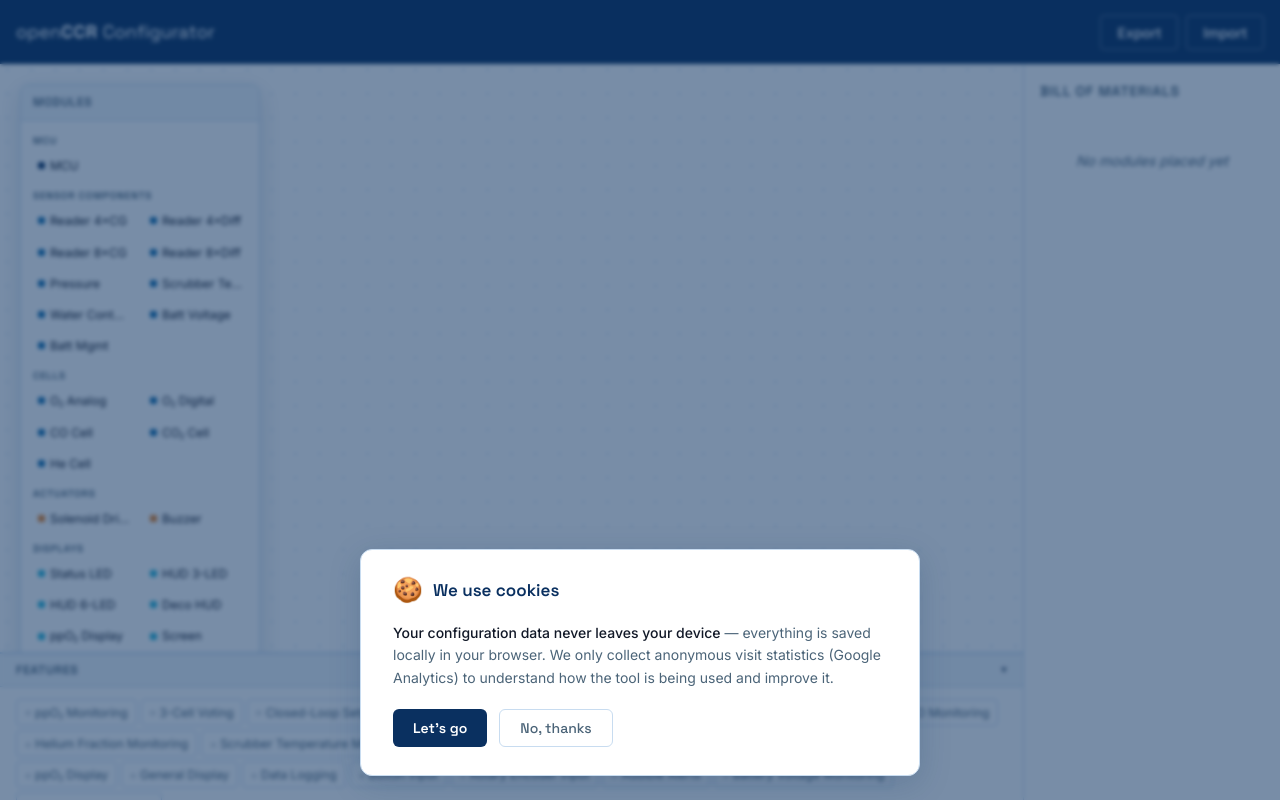
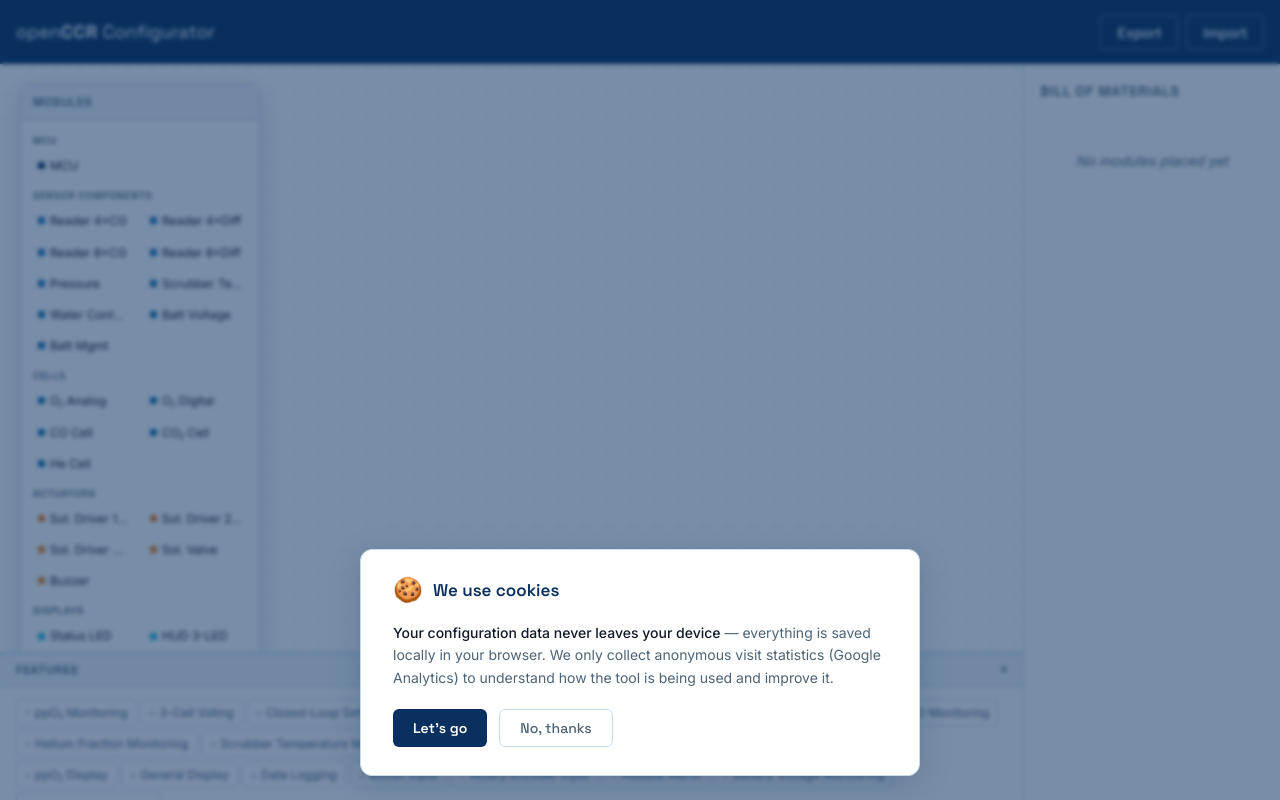
Before and after one commit to openccr/configurator, a React (Vite) app in the folder app/: page / in a window 1280 px wide. Built offline with nearby package versions, Linux system fonts and the light colour scheme.

Commit message:
feat(modules): add solenoid driver variants and solenoid valve component

```diff
--- a/app/src/components/toolbar/ModuleToolbar.tsx
+++ b/app/src/components/toolbar/ModuleToolbar.tsx
@@ -36,7 +36,7 @@
     label: 'Cells',
     types: ['O2_CELL_ANALOG', 'O2_CELL_DIGITAL', 'CO_SENSOR', 'CO2_SENSOR', 'HE_SENSOR'],
   },
-  { label: 'Actuators', types: ['SOLENOID', 'BUZZER'] },
+  { label: 'Actuators', types: ['SOLENOID_DRIVER_1PORT', 'SOLENOID_DRIVER_2PORT', 'SOLENOID_DRIVER_4PORT', 'SOLENOID_VALVE', 'BUZZER'] },
   {
     label: 'Displays',
     types: ['STATUS_LIGHT', 'HUD_3LED', 'HUD_6LED', 'DECO_HUD', 'PPO2_DISPLAY', 'GENERAL_SCREEN'],
--- a/app/src/data/featureRules.ts
+++ b/app/src/data/featureRules.ts
@@ -107,7 +107,7 @@
     id: 'CLOSED_LOOP',
     label: 'Closed-Loop Setpoint',
     description: 'Automatic O₂ injection to maintain ppO₂ setpoint',
-    check: (m, w) => hasMcu(m) && totalCellCount(m, w) >= 1 && connectedAny(m, w, 'SOLENOID'),
+    check: (m, w) => hasMcu(m) && totalCellCount(m, w) >= 1 && connectedAny(m, w, 'SOLENOID_DRIVER_1PORT', 'SOLENOID_DRIVER_2PORT', 'SOLENOID_DRIVER_4PORT'),
     missingHint: (m, w) => {
       if (!hasMcu(m)) return 'needs: MCU on canvas';
       if (totalCellCount(m, w) < 1) return 'needs: O₂ cell wired to MCU chain';
--- a/app/src/data/moduleDefinitions.ts
+++ b/app/src/data/moduleDefinitions.ts
@@ -82,6 +82,23 @@
   direction: 'in',
   multiDrop: false,
   rightSide: true,
+});
+
+const solenoidOut = (id: string, label: string): PortDef => ({
+  id,
+  label,
+  busType: 'SOLENOID',
+  direction: 'out',
+  multiDrop: false,
+  rightSide: true,
+});
+
+const solenoidIn = (): PortDef => ({
+  id: 'SOLENOID_IN',
+  label: 'Solenoid',
+  busType: 'SOLENOID',
+  direction: 'in',
+  multiDrop: false,
 });
 
 // ── Module Definitions ────────────────────────────────────────────────────────
@@ -249,12 +266,51 @@
   },
 
   // ── Actuators ────────────────────────────────────────────────────────────────
-  SOLENOID: {
-    type: 'SOLENOID',
-    label: 'Solenoid Driver',
-    description: 'Gas solenoid driver (O₂ or diluent). Single GPIO pin.',
+  SOLENOID_DRIVER_1PORT: {
+    type: 'SOLENOID_DRIVER_1PORT',
+    label: 'Solenoid Driver (1ch)',
+    toolbarLabel: 'Sol. Driver 1ch',
+    description: 'Single-channel gas solenoid driver (O₂ or diluent). One GPIO control pin, one solenoid output.',
     colorGroup: 'actuator',
-    ports: [gpioIn('GPIO')],
+    ports: [gpioIn('GPIO_1', 'GPIO 1'), solenoidOut('SOLENOID_1', 'Solenoid 1')],
+  },
+  SOLENOID_DRIVER_2PORT: {
+    type: 'SOLENOID_DRIVER_2PORT',
+    label: 'Solenoid Driver (2ch)',
+    toolbarLabel: 'Sol. Driver 2ch',
+    description: 'Dual-channel gas solenoid driver. Two GPIO control pins, two solenoid outputs.',
+    colorGroup: 'actuator',
+    ports: [
+      gpioIn('GPIO_1', 'GPIO 1'),
+      solenoidOut('SOLENOID_1', 'Solenoid 1'),
+      gpioIn('GPIO_2', 'GPIO 2'),
+      solenoidOut('SOLENOID_2', 'Solenoid 2'),
+    ],
+  },
+  SOLENOID_DRIVER_4PORT: {
+    type: 'SOLENOID_DRIVER_4PORT',
+    label: 'Solenoid Driver (4ch)',
+    toolbarLabel: 'Sol. Driver 4ch',
+    description: 'Four-channel gas solenoid driver. Four GPIO control pins, four solenoid outputs.',
+    colorGroup: 'actuator',
+    ports: [
+      gpioIn('GPIO_1', 'GPIO 1'),
+      solenoidOut('SOLENOID_1', 'Solenoid 1'),
+      gpioIn('GPIO_2', 'GPIO 2'),
+      solenoidOut('SOLENOID_2', 'Solenoid 2'),
+      gpioIn('GPIO_3', 'GPIO 3'),
+      solenoidOut('SOLENOID_3', 'Solenoid 3'),
+      gpioIn('GPIO_4', 'GPIO 4'),
+      solenoidOut('SOLENOID_4', 'Solenoid 4'),
+    ],
+  },
+  SOLENOID_VALVE: {
+    type: 'SOLENOID_VALVE',
+    label: 'Solenoid Valve',
+    toolbarLabel: 'Sol. Valve',
+    description: 'Physical gas solenoid valve. Connects to a solenoid driver output.',
+    colorGroup: 'actuator',
+    ports: [solenoidIn()],
   },
   BUZZER: {
     type: 'BUZZER',
```
